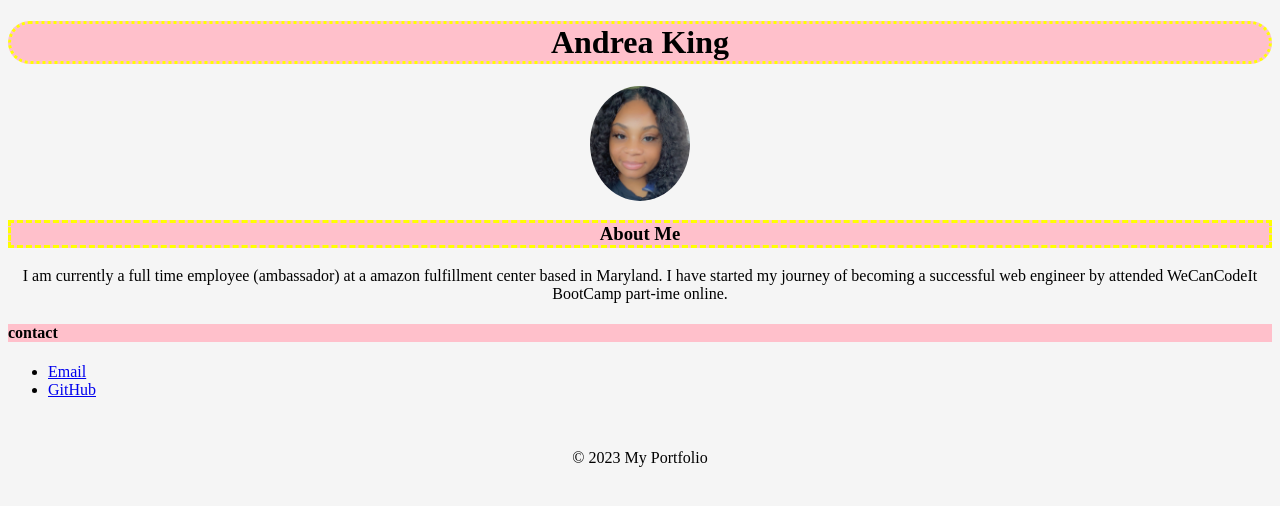
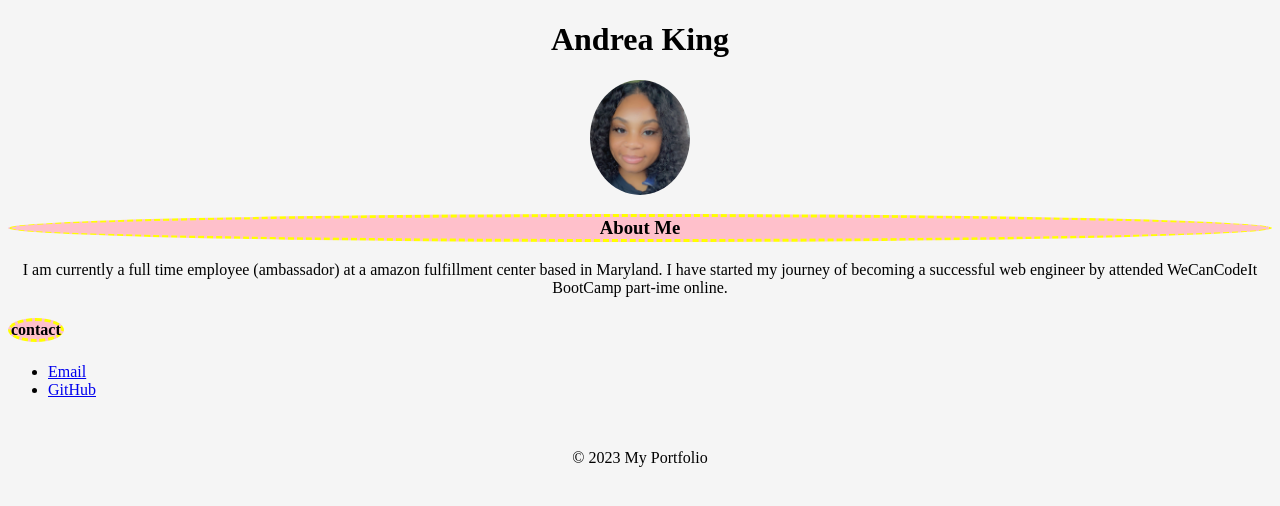
Before and after one commit to andreaking5193/andreaking5193.github.io, a plain HTML site: page index.html in a window 1280 px wide. Drawn offline with Linux system fonts and the light colour scheme.

Commit message:
made border changes

```diff
--- a/index.html
+++ b/index.html
@@ -11,7 +11,7 @@
 
 </head>
 
-
+<display: >
 
 <body>
     <h1>Andrea King</h1>
@@ -22,6 +22,7 @@
 
 
     <h4>contact</h4>
+
     <ul>
         <li><a href=mailto: andreaking5193@gmail.com>Email</a></li>
     <li><a href="https://github.com/andreaking5193/andreaking5193.github.io.git">GitHub</a>
@@ -33,6 +34,9 @@
 
  <br>
 </body>
+
+<footer>
 <p>&copy; 2023 My Portfolio</p>
+</footer>
 
 </html>
--- a/style.css
+++ b/style.css
@@ -7,11 +7,7 @@ margin-right: auto;
 }
 
 h1{
-    background-color: pink;
-    text-align: Center;
-    border-color: yellow;
-    border-style: dotted;
-    border-radius: 250px;
+    text-align: center;
 }
 
 h3{
@@ -19,13 +15,18 @@ h3{
     border-color: yellow;
     background-color: pink;
     text-align:center;
+    border-radius:100%;
 }
 
 p{text-align: center;}
 
 h4{
+    width:min-content;
+    border-style:dashed;
+    border-color: yellow;
     background-color: pink;
     text-align: left;
+    border-radius: 100%
 }
 
 ul{
```
